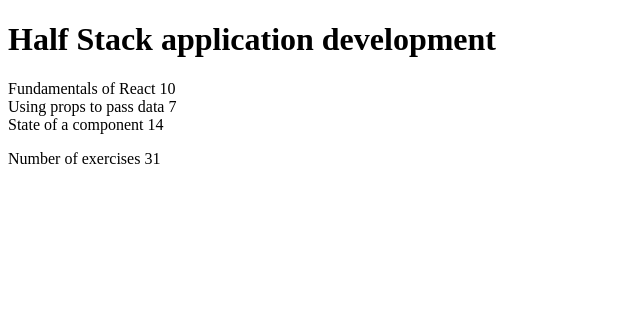
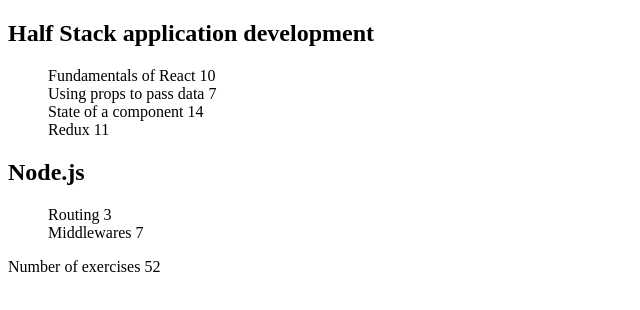
Before and after one commit to jrhamilton/fso, a React (Create React App) app in the folder part2/courseinfo/: page / in a window 1280 px wide. Shown: the top 310 px of the page, without its empty margins (0-640 px from the left). Built offline with nearby package versions, Linux system fonts and the light colour scheme.

Commit message:
Exercise 2.4. Added all exercises instead of individual courses. Will need to change to individual course totals.

```diff
--- a/part2/courseinfo/src/App.js
+++ b/part2/courseinfo/src/App.js
@@ -1,4 +1,4 @@
-const Header = ({ course }) => <h1>{course}</h1>
+const Header = ({ course }) => <h2>{course}</h2>
 
 const Total = ({ sum }) => <p>Number of exercises {sum}</p>
 
@@ -11,38 +11,54 @@
 }
 
 const Parts = ( {parts} ) => (
-  <ul style={{listStyleType:"none", paddingInlineStart:"0"}}>
+  <ul style={{listStyleType:"none"}}>
     {parts.map(part =>
       <Part key={part.id.toString()} name={part.name} exercises={part.exercises} />
     )}
   </ul>
 )
 
-const Course = ({course}) => {
-  const sumOfExercises = (parts) => {
+const Course = (course) => {
+  return (
+    <li>
+      <Header course={course.name} />
+      <Parts parts={course.parts} />
+    </li>
+  )
+}
+
+const Courses = ({courses}) => {
+  const sumOfPartsExercises = (parts) => {
     const sum = parts.reduce((s, p) => s + p.exercises, 0)
+    return (sum)
+  }
+
+  const sumOfExercises = () => {
+    const sum = courses.reduce((s, c) =>
+      s + sumOfPartsExercises(c.parts), 0
+    )
     return (sum)
   }
 
   return (
     <div>
       <ul style={{listStyleType:"none", paddingInlineStart:"0"}}>
-        <li key={course.id}>
-          <Header course={course.name} />
-          <Parts parts={course.parts} />
-        </li>
+        {courses.map(course =>
+          <Course key={course.id.toString()} name={course.name} parts={course.parts} />
+        )}
       </ul>
       <div>
-        <Total sum={sumOfExercises(course.parts)} />
+        <Total sum={sumOfExercises(courses)} />
       </div>
     </div>
   )
 }
 
 const App = () => {
-  const course = {
+  const courses = [
+    {
+      name: 'Half Stack application development',
       id: 1,
-    name: 'Half Stack application development',
       parts: [
         {
           name: 'Fundamentals of React',
@@ -58,11 +74,33 @@
           name: 'State of a component',
           exercises: 14,
           id: 3
+        },
+        {
+          name: 'Redux',
+          exercises: 11,
+          id: 4
+        }
+      ]
+    },
+    {
+      name: 'Node.js',
+      id: 2,
+      parts: [
+        {
+          name: 'Routing',
+          exercises: 3,
+          id: 1
+        },
+        {
+          name: 'Middlewares',
+          exercises: 7,
+          id: 2
         }
       ]
     }
+  ]
 
-  return <Course course={course} />
+  return <Courses courses={courses} />
 }
 
 export default App
```
Lines whose indentation alone changed are shown as unchanged.
